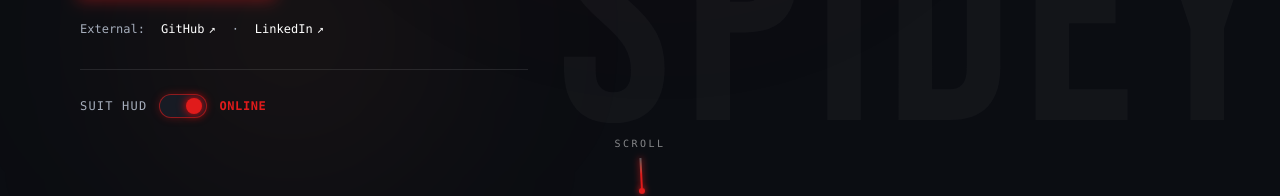
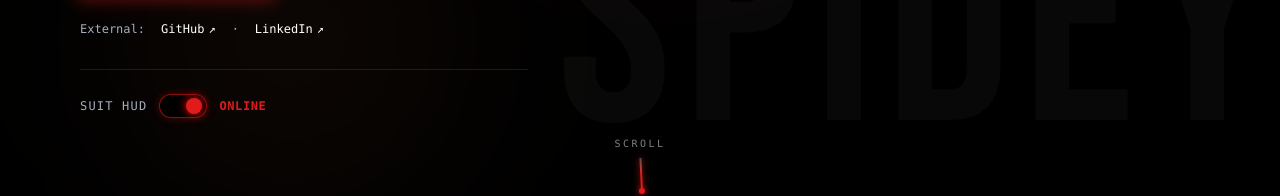
Before and after one commit to aman482006-beep/Oatish-webiste, a Next.js app: page / in a window 1280 px wide. Shown: the part 1049-1245 px from the top of the page. Built offline with nearby package versions, Linux system fonts and the light colour scheme.

Commit message:
Use pure black and Spider-Man red design tokens

```diff
--- a/src/app/globals.css
+++ b/src/app/globals.css
@@ -1,21 +1,21 @@
 @import "tailwindcss";
 
 @theme {
-  --color-tech-bg: #0B0D12;
-  --color-tech-bg-secondary: #121720;
-  --color-tech-card: #171B24;
-  --color-tech-card-hover: #1E2330;
+  --color-tech-bg: #000000;
+  --color-tech-bg-secondary: #000000;
+  --color-tech-card: #000000;
+  --color-tech-card-hover: #000000;
   --color-tech-text: #F5F7FA;
   --color-tech-text-muted: #A5ADBB;
   --color-tech-accent: #E01B1B;
   --color-tech-accent-hover: #ff2a2a;
-  --color-tech-border: #232936;
+  --color-tech-border: rgba(224, 27, 27, 0.28);
 
   --color-spidey-red: #E01B1B;
   --color-spidey-red-deep: #8F0D0D;
-  --color-spidey-black: #0B0D12;
-  --color-spidey-carbon: #171B24;
-  --color-spidey-carbon-light: #1E2330;
+  --color-spidey-black: #000000;
+  --color-spidey-carbon: #000000;
+  --color-spidey-carbon-light: #000000;
   --color-spidey-white: #F5F7FA;
   --color-spidey-muted: #A5ADBB;
 
@@ -33,24 +33,24 @@
 
 :root {
   /* Dark-Tech Design Tokens */
-  --tech-bg:             #0B0D12;
-  --tech-bg-secondary:   #121720;
-  --tech-card:           #171B24;
-  --tech-card-hover:     #1E2330;
+  --tech-bg:             #000000;
+  --tech-bg-secondary:   #000000;
+  --tech-card:           #000000;
+  --tech-card-hover:     #000000;
   --tech-text:           #F5F7FA;
   --tech-text-muted:     #A5ADBB;
   --tech-accent:         #E01B1B;
   --tech-accent-hover:   #ff2a2a;
-  --tech-border:         #232936;
+  --tech-border:         rgba(224, 27, 27, 0.28);
   --tech-border-accent:  rgba(224, 27, 27, 0.4);
 
   /* Spider-Man Palette Tokens */
   --spidey-red:          #E01B1B;
   --spidey-red-deep:     #8F0D0D;
   --spidey-red-glow:     rgba(224, 27, 27, 0.35);
-  --spidey-black:        #0B0D12;
-  --spidey-carbon:       #171B24;
-  --spidey-carbon-light: #1E2330;
+  --spidey-black:        #000000;
+  --spidey-carbon:       #000000;
+  --spidey-carbon-light: #000000;
   --spidey-white:        #F5F7FA;
   --spidey-muted:        #A5ADBB;
   --spidey-border:       rgba(224, 27, 27, 0.25);
@@ -166,7 +166,7 @@ body {
   padding: 0.5rem 1.25rem;
   border-radius: 9999px;
   border: 1px solid rgba(224, 27, 27, 0.4);
-  background: rgba(23, 27, 36, 0.85);
+  background: rgba(0, 0, 0, 0.92);
   color: var(--tech-text);
   font-size: 0.85rem;
   font-weight: 600;
@@ -246,11 +246,11 @@ body {
 }
 
 ::-webkit-scrollbar-track {
-  background: #0B0D12;
+  background: #000000;
 }
 
 ::-webkit-scrollbar-thumb {
-  background: #232936;
+  background: rgba(224, 27, 27, 0.28);
   border-radius: 4px;
 }
 
```
